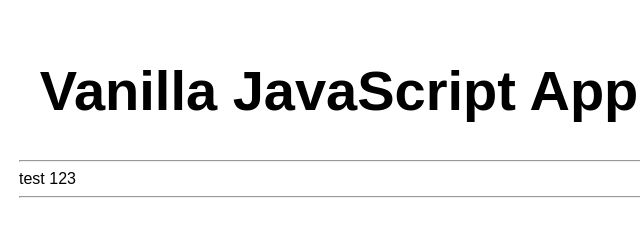
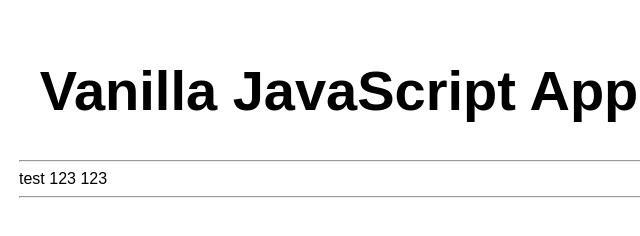
Before and after one commit to filippopoulosk/kostis-first-static-web-app, a website: page src/index.html in a window 1280 px wide. Shown: the full height of the page, 301-941 px from the left. Drawn offline with Linux system fonts and the light colour scheme.

Commit message:
Update index.html

```diff
--- a/src/index.html
+++ b/src/index.html
@@ -12,7 +12,7 @@
   <main>
     <h1>Vanilla JavaScript App</h1>
     <c>
-    <hr>test 123<hr>
+    <hr>test 123 123<hr>
   </main>
 </body>
 
```
